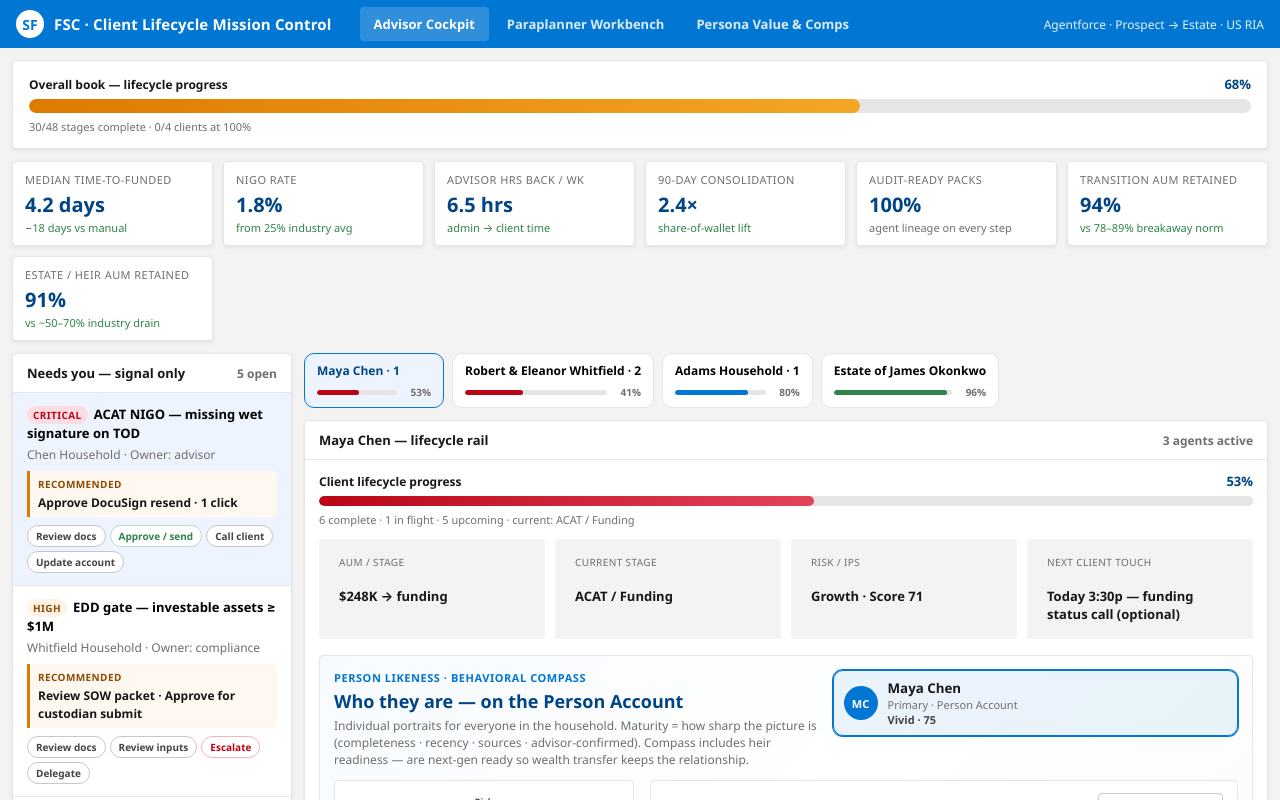
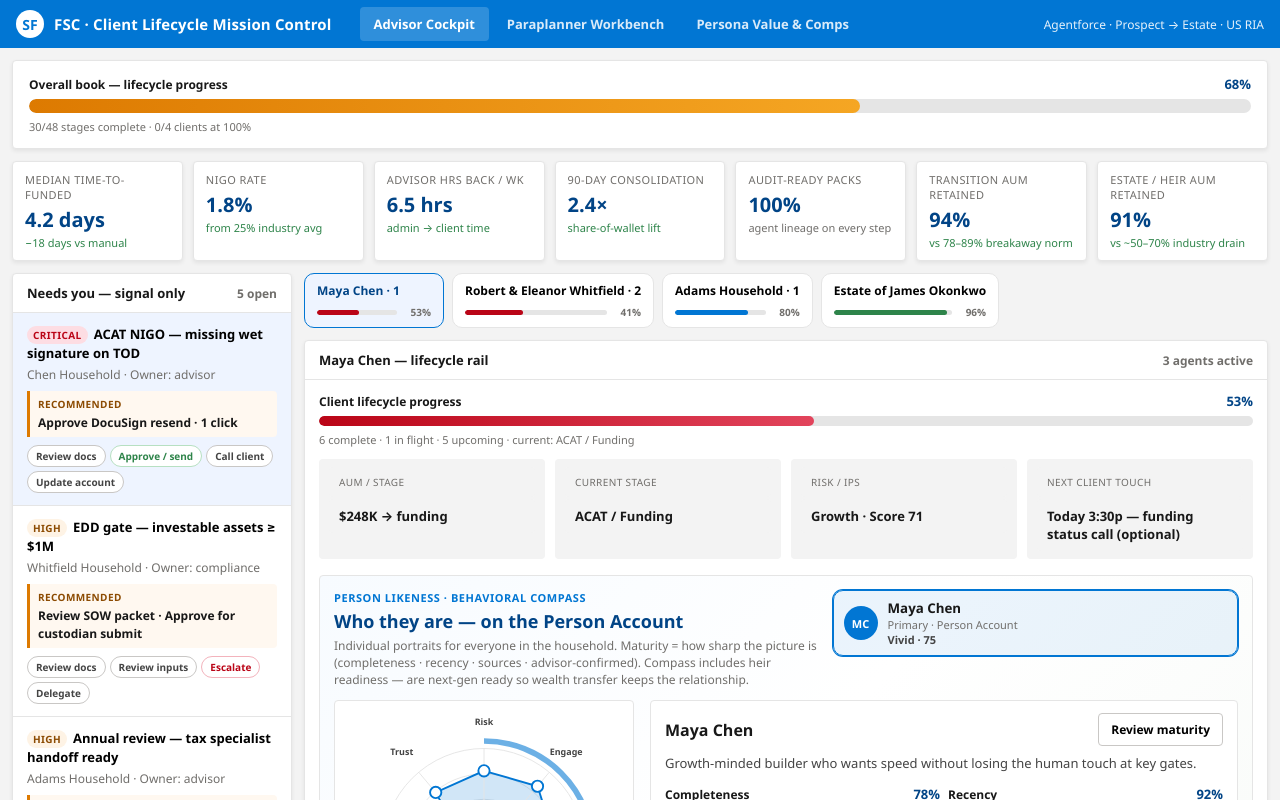
Before and after one commit to aseelig-eng/fsc-clm-mission-control, a React (Vite) app: page / in a window 1280 px wide. Shown: the top 800 px of the page. Built offline with nearby package versions, Linux system fonts and the light colour scheme.

Commit message:
Fit firm metrics strip to seven cards including estate/heir retention.

```diff
--- a/src/App.css
+++ b/src/App.css
@@ -152,7 +152,7 @@ button {
 /* Metrics strip */
 .metrics-strip {
   display: grid;
-  grid-template-columns: repeat(6, 1fr);
+  grid-template-columns: repeat(7, 1fr);
   gap: 10px;
   padding: 12px 12px 0;
 }
```
